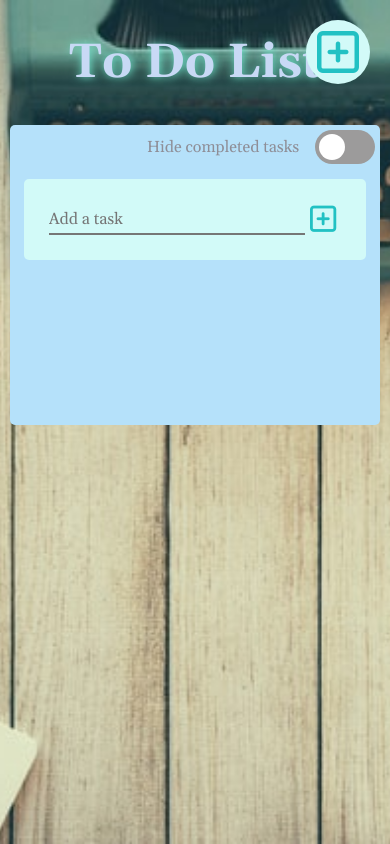
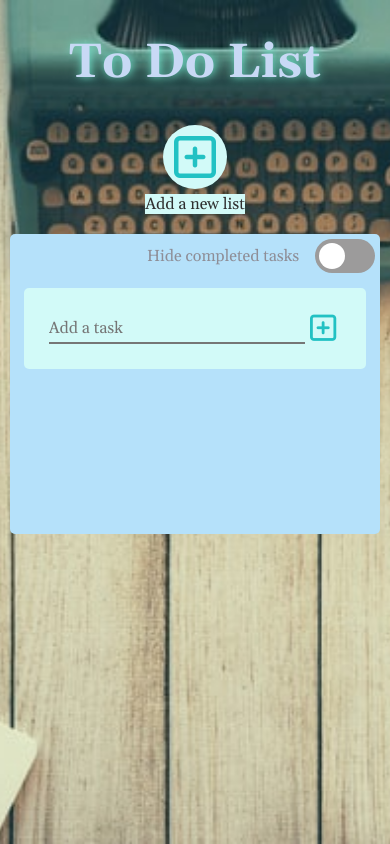
Before and after one commit to fac-23/preA-week2-testing-orianmilly, a plain HTML site: page index.html in a window 390 px wide. Drawn offline with nearby package versions, Linux system fonts and the light colour scheme.

Commit message:
Add descriptive label for adding new lists button. Make button position responsive

```diff
--- a/index.html
+++ b/index.html
@@ -14,9 +14,13 @@
     <body>
         <main>
             <h1>To Do List</h1>
-            <button id="new-list-btn" type="submit" aria-label="Add new list">
-                <i class="far fa-plus-square add-list"></i>
-            </button>
+            <div class="new-list-btn-container">
+                <button id="new-list-btn" type="submit" aria-describedby="add-btn-title">
+                    <i class="far fa-plus-square add-list"></i>
+                </button>
+                <p id="add-btn-title">Add a new list</p>
+            </div>
+
             <section class="flex-container">
                 <div class="task-box">
                     <div class="filter-container">
--- a/styles.css
+++ b/styles.css
@@ -30,15 +30,25 @@
         padding: 2rem;
     }
 
+    .new-list-btn-container {
+        display: flex;
+        flex-direction: column;
+        align-items: center;
+        color: rgb(47, 47, 47);
+        margin-bottom: 15px;
+    }
+
     #new-list-btn {
-        position: absolute;
-        top: 20px;
-        right: 20px;
         height: 64px;
         width: 64px;
         border-radius: 50%;
         background-color: rgb(210, 250, 248);
         border: transparent;
+    }
+
+    #add-btn-title {
+        margin: 5px 0;
+        background-color: rgb(210, 250, 248);
     }
 
     i.add-list {
@@ -219,4 +229,10 @@
             justify-content: space-evenly;
             align-items: flex-start;
         }
+
+        .new-list-btn-container {
+            position: absolute;
+            top: 20px;
+            right: 20px;
+        }
     }
```
